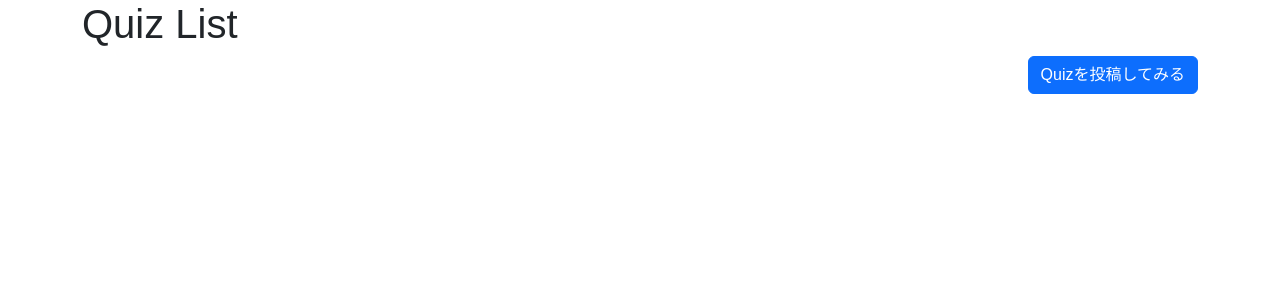
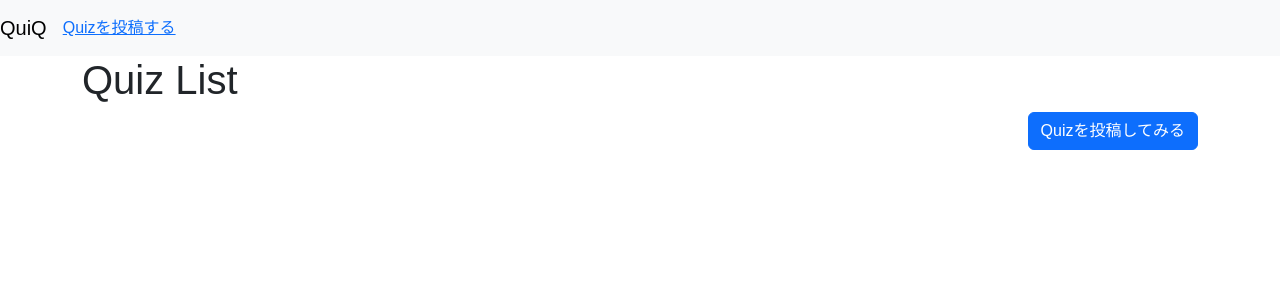
Before and after one commit to Madogiwa0124/quiq, a Rails app: page /quizzes in a window 1280 px wide. Shown: the top 300 px of the page. Run offline with Rails 7, Linux system fonts and the light colour scheme; data that the repository does not hold is empty; style sheets or scripts are compiled from the project's sources; some libraries are stand-ins or nearby versions.

Commit message:
navbarを追加

```diff
--- /dev/null
+++ b/app/views/layouts/_navbar.html.haml
@@ -0,0 +1,8 @@
+%nav.navbar.navbar-expand-lg.navbar-light.bg-light
+  = link_to 'QuiQ', quizzes_path, class: "navbar-brand"
+  %button.navbar-toggler{ type:"button", 'data-toggle'=> "collapse", 'data-target' => "#navbarNav", 'aria-controls' => "navbarNav", 'aria-expanded' => "false", 'aria-label' => "Toggle navigation" }
+    %span.navbar-toggler-icon
+  .collapse.navbar-collapse#navbarNav
+    %ul.navbar-nav.ml-auto
+      %li.nav-item
+        = link_to 'Quizを投稿する', new_quiz_path
--- a/app/views/layouts/application.html.haml
+++ b/app/views/layouts/application.html.haml
@@ -10,4 +10,5 @@
     = stylesheet_link_tag "https://use.fontawesome.com/releases/v5.0.6/css/all.css"
     %meta{ name: "viewport", content: "width=device-width, initial-scale=1"}
   %body
+    = render 'layouts/navbar'
     = yield
```
